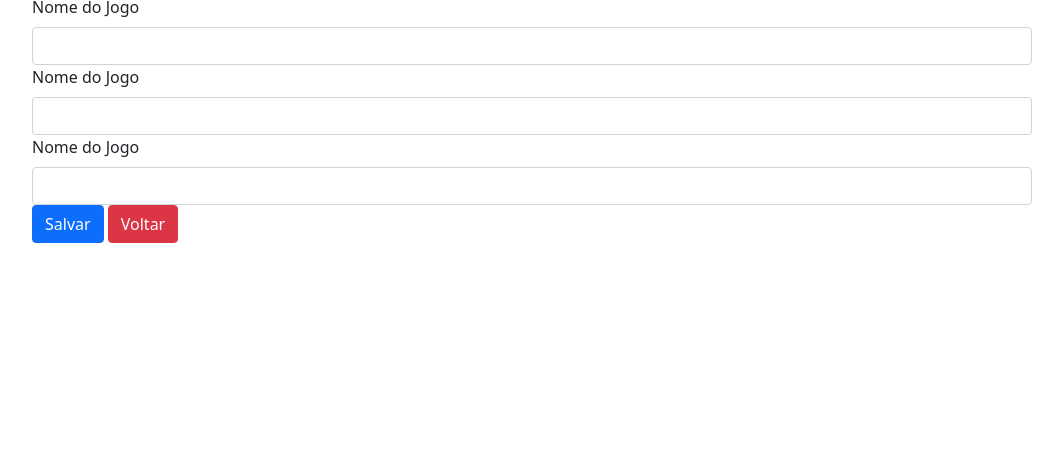
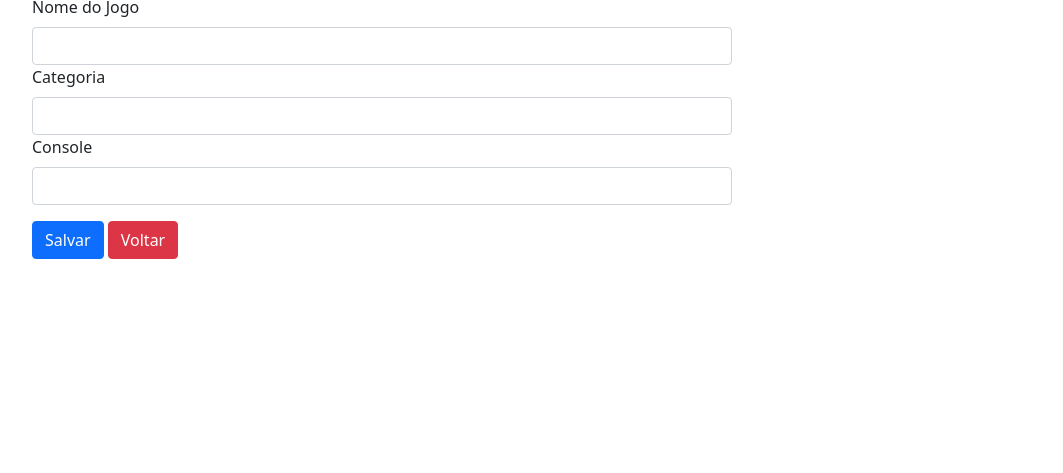
Before and after one commit to Felipedmgs/flask_crud_jogos, a Flask app: template templates/editar.html in a window 1280 px wide. Shown: the part 327-800 px from the top of the page, without its empty margins (108-1171 px from the left). Run offline with Flask 3, Linux system fonts and the light colour scheme; the template is opened without the code that fills it: values that come from a table or form of the project are taken from there, others are empty; some libraries are stand-ins or nearby versions.

Commit message:
concluido

```diff
--- a/aula1.txt
+++ b/aula1.txt
@@ -7,3 +7,6 @@ Ele não somente traduz, mas ofere muitas outras ferramentas
 
 3 - pudemos usar o wft para validar o formulario
 pip install flask-wtf==1.0.0
+
+4 - instalando criptografia no python
+pip install flask-bcrypt==0.7.1
--- a/flask_jogoteca.py
+++ b/flask_jogoteca.py
@@ -1,6 +1,7 @@
 from flask import Flask
 from flask_sqlalchemy import SQLAlchemy
 from flask_wtf.csrf import CSRFProtect
+from flask_bcrypt import Bcrypt
 
 
 app = Flask(__name__)
@@ -8,9 +9,11 @@ app.config.from_pyfile('config.py') #chama arquivo de config
 
 db = SQLAlchemy(app) #instanciando o orm
 csrf = CSRFProtect(app)
+bcrypt = Bcrypt(app)
 
 
-from views import * #importa a view
+from views_game import * #importa a view
+from views_user import *
 
 if __name__ == '__main__':
     #app.run(host='0.0.0.0', port=8080) para rodar em outra porta
--- a/helpers.py
+++ b/helpers.py
@@ -5,8 +5,8 @@ from wtforms import StringField, SubmitField, PasswordField, validators
 
 class FormularioJogo(FlaskForm):
     nome = StringField('Nome do Jogo', [validators.DataRequired(), validators.length(min=1, max=50)])
-    categoria = StringField('Nome do Jogo', [validators.DataRequired(), validators.length(min=1, max=40)])
-    console = StringField('Nome do Jogo', [validators.DataRequired(), validators.length(min=1, max=20)])
+    categoria = StringField('Categoria', [validators.DataRequired(), validators.length(min=1, max=40)])
+    console = StringField('Console', [validators.DataRequired(), validators.length(min=1, max=20)])
     salvar = SubmitField('Salvar')
 
 class FormularioUsuario(FlaskForm):
--- a/templates/editar.html
+++ b/templates/editar.html
@@ -1,8 +1,8 @@
 {% extends "template.html" %}
-{% block  conteudo%}
-      <form action="{{ url_for('atualizar') }}" method="post" enctype="multipart/form-data">
+{% block conteudo %}
+      <form class="fomularioJogo" action="{{ url_for('atualizar') }}" method="post" enctype="multipart/form-data">
 
-         <figure class="img-thumbnail col-md-4">
+         <figure class="img-thumbnail col-md-4 formularioImagem">
           <img class="img-fluid" src="{{ url_for('imagem', nome_arquivo=capa_jogo) }}">
           <figcaption>
             <label class="fileContainer">
@@ -13,21 +13,21 @@
         </figure>
 
         <fieldset>
-          <input type="hidden" name="id" value="{{ jogo.id }}">
+          <input type="hidden" name="id" value="{{ id }}">
             {{ form.csrf_token() }}
-          <div class="form-group">
+          <div class="form-group inputBox">
             {{ form.nome.label(class="form-label") }}
             {{ form.nome(class="form-control") }}
           </div>
-          <div class="form-group">
+          <div class="form-group inputBox">
              {{ form.categoria.label(class="form-label") }}
              {{ form.categoria(class="form-control") }}
           </div>
-          <div class="form-group">
+          <div class="form-group inputBox">
              {{ form.console.label(class="form-label") }}
              {{ form.console(class="form-control") }}
           </div>
-          <div class="form-group">
+          <div class="form-group buttons">
              {{ form.salvar(class="btn btn-primary") }}
              <a class="btn btn-danger" href="{{ url_for('index')}}">Voltar</a>
           </div>
--- a/templates/login.html
+++ b/templates/login.html
@@ -5,6 +5,7 @@
     <meta name="viewport" content="width=device-width, initial-scale=1">
     <title>Jogoteca</title>
     <link rel="stylesheet" href="{{ url_for('static', filename='bootstrap.css') }}">
+    <link rel="stylesheet" href="{{ url_for('static', filename='app.css') }}">
   </head>
   <body>
     <div class="container">
@@ -31,12 +32,11 @@
                 {{ form.senha.label(class="form-label") }}
                 {{ form.senha(class="form-control") }}
             </div>
-             <div class="form-group">
+             <div class="form-group buttons">
                  {{ form.login(class="btn btn-primary") }}
+                 <a class="btn btn-danger" href="{{ url_for('index')}}">Voltar</a>
             </div>
         </form>
-        <a class="btn btn-danger" href="{{ url_for('index'}}">Voltar</a>
-
     </div>
 </body>
 </html>
```
Also changed, not shown: prepara_banco.py (+4 -3 lines), templates/novo.html (+6 -6 lines), views_game.py (renamed from views.py, +2 -31 lines), views_user.py (added, +36 -0 lines), uploads/capa7-1715297196.4902577.jpg (added), uploads/capa_padrao.jpg (added).
